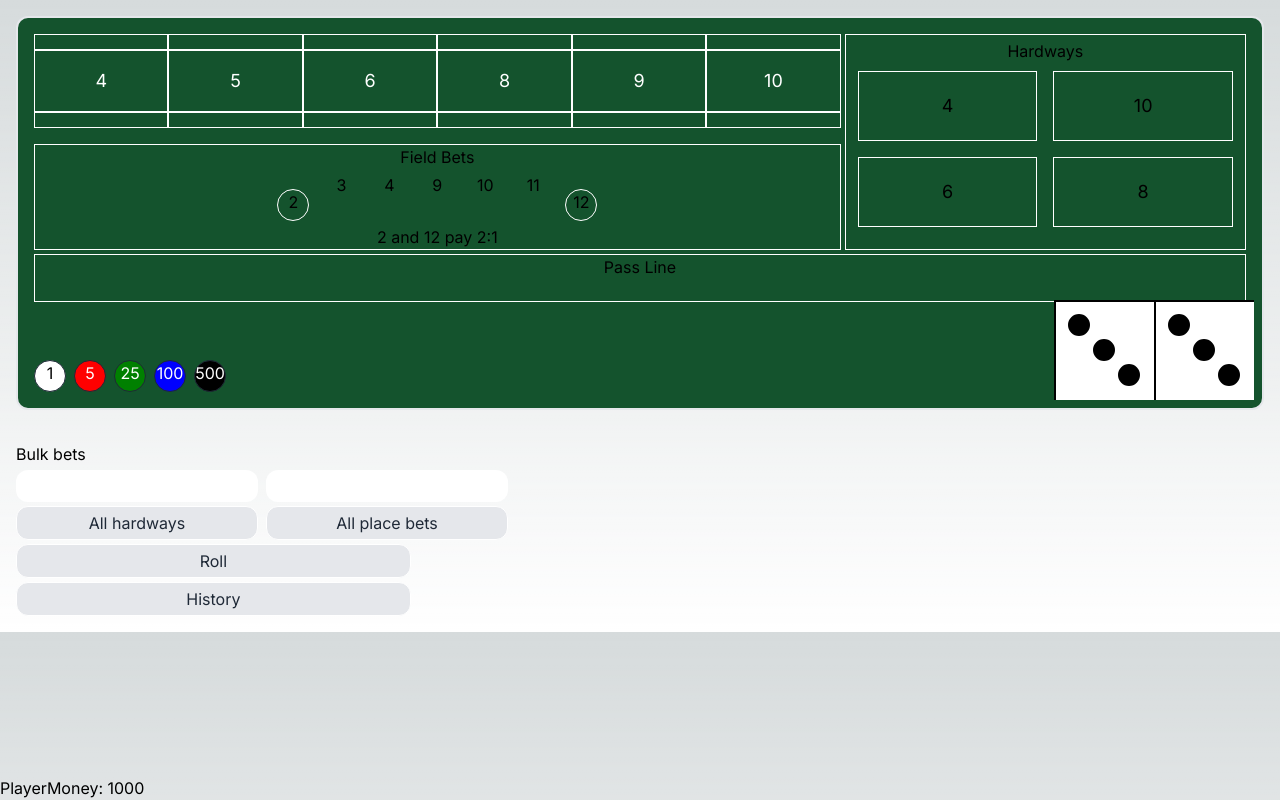
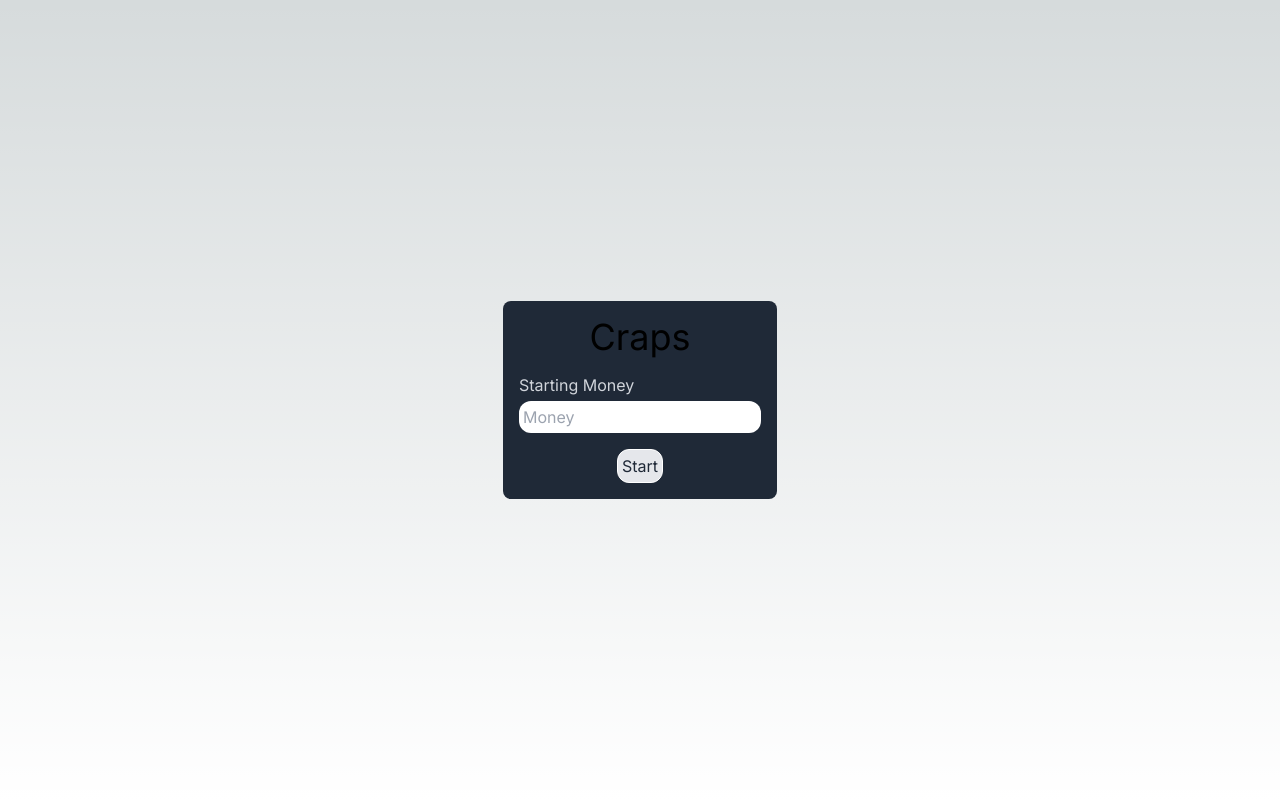
Before and after one commit to ssmith323/craps, a Next.js app: page / in a window 1280 px wide. Built offline with nearby package versions, Linux system fonts and the light colour scheme.

Commit message:
adding money start

```diff
--- a/src/app/component/Mat/PlaceArea/PlaceBets.tsx
+++ b/src/app/component/Mat/PlaceArea/PlaceBets.tsx
@@ -12,8 +12,8 @@ export const PlaceBet: FC<NumberProps> = ({ number, isPoint }) => {
   const { bets, setMoney } = useContext(UserContext)
 
   const removeBet = () => {
-    ;(bets as any)[`setPlace${number}`](null)
-    setMoney((money) => money + ((bets as any)[`place${number}`] ?? 0))
+    bets[`setPlace${number}`](null)
+    setMoney((money) => money + (bets[`place${number}`] ?? 0))
   }
 
   return (
@@ -29,7 +29,7 @@ export const PlaceBet: FC<NumberProps> = ({ number, isPoint }) => {
       </div>
       <Droppable id={`setPlace${number}`}>
         <div className="relative border border-white h-4 w-full">
-          <Chip bet={(bets as any)[`place${number}`]} removeBet={removeBet} />
+          <Chip bet={bets[`place${number}`]} removeBet={removeBet} />
         </div>
       </Droppable>
     </div>
--- /dev/null
+++ b/src/app/component/ProtectedRoute.tsx
@@ -0,0 +1,18 @@
+import { useContext } from 'react'
+import { useRouter } from 'next/navigation'
+import { UserContext } from '../context/UserContext'
+
+const ProtectedRoute = ({ children }: any) => {
+  const { money } = useContext(UserContext)
+  const router = useRouter()
+
+  if (money < 0) {
+    // Redirect to the login page if not authenticated
+    router.push('/')
+    return null
+  }
+
+  return children
+}
+
+export default ProtectedRoute
--- /dev/null
+++ b/src/app/component/reusable/Input.tsx
@@ -0,0 +1,15 @@
+import { ComponentPropsWithoutRef, FC, useId } from 'react'
+
+interface InputProps extends ComponentPropsWithoutRef<'input'> {}
+
+export const Input: FC<InputProps> = ({ children, ...props }) => {
+  const id = useId()
+  return (
+    <div className="flex flex-col space-y-1">
+      <label htmlFor={id} className="text-gray-300">
+        {children}
+      </label>
+      <input id={id} className="text-black rounded-xl p-1" {...props} />
+    </div>
+  )
+}
--- a/src/app/context/ToastProvider.tsx
+++ b/src/app/context/ToastProvider.tsx
@@ -1,3 +1,4 @@
+'use client'
 import { FC, ReactElement, useEffect, useState } from 'react'
 import { ToastContext } from './ToastContext'
 import { Toast } from '../component/reusable/Toast'
--- a/src/app/context/UserProvider.tsx
+++ b/src/app/context/UserProvider.tsx
@@ -1,12 +1,13 @@
-import { FC, ReactElement, useState } from 'react'
+'use client'
+import { FC, ReactNode, useState } from 'react'
 import { UserContext } from './UserContext'
 
 interface UserProviderProps {
-  children: ReactElement<any>
+  children: ReactNode
 }
 
 export const UserProvider: FC<UserProviderProps> = ({ children }) => {
-  const [money, setMoney] = useState(1000)
+  const [money, setMoney] = useState(-1)
   const [fieldBet, setFieldBet] = useState<number | null>(null)
   const [passBet, setPassBet] = useState<number | null>(null)
   const [odds, setOdds] = useState<number | null>(null)
--- a/src/app/layout.tsx
+++ b/src/app/layout.tsx
@@ -2,6 +2,9 @@ import type { Metadata } from 'next'
 import { Inter } from 'next/font/google'
 import './globals.css'
 import { ReactNode } from 'react'
+import clsx from 'clsx'
+import { ToastProvider } from './context/ToastProvider'
+import { UserProvider } from './context/UserProvider'
 
 const inter = Inter({ subsets: ['latin'] })
 
@@ -14,7 +17,11 @@ export const metadata: Metadata = {
 export default function RootLayout({ children }: { children: ReactNode }) {
   return (
     <html lang="en">
-      <body className={inter.className}>{children}</body>
+      <body className={clsx('h-full', inter.className)}>
+        <ToastProvider>
+          <UserProvider>{children}</UserProvider>
+        </ToastProvider>
+      </body>
     </html>
   )
 }
--- a/src/app/page.tsx
+++ b/src/app/page.tsx
@@ -1,15 +1,42 @@
 'use client'
-import { GameProvider } from './context/GameProvider'
-import { ToastProvider } from './context/ToastProvider'
-import { UserProvider } from './context/UserProvider'
+import { useRouter } from 'next/navigation'
+import { useContext, useState } from 'react'
+import { UserContext } from './context/UserContext'
+import { Button } from './component/reusable/Button'
+import { Input } from './component/reusable/Input'
+import { useToast } from './context/ToastContext'
 
 // eslint-disable-next-line space-before-function-paren
 export default function Home() {
+  const router = useRouter()
+  const toast = useToast()
+  const { setMoney } = useContext(UserContext)
+  const [initalMoney, setInitalMoney] = useState<number | undefined>()
+
+  const startGame = () => {
+    if (!initalMoney) {
+      toast.error('Please enter a valid amount of money')
+      return
+    }
+    setMoney(initalMoney)
+    router.push('/table')
+  }
   return (
-    <ToastProvider>
-      <UserProvider>
-        <GameProvider />
-      </UserProvider>
-    </ToastProvider>
+    <div className="flex flex-col items-center justify-center h-screen">
+      <div className="flex flex-col items-center space-y-4 bg-gray-800 p-4 rounded-lg">
+        <div className="text-4xl">Craps</div>
+        <Input
+          type="number"
+          placeholder="Money"
+          onChange={(event) =>
+            setInitalMoney(parseInt(event.currentTarget.value, 10))
+          }
+          value={initalMoney}
+        >
+          Starting Money
+        </Input>
+        <Button onClick={startGame}>Start</Button>
+      </div>
+    </div>
   )
 }
--- /dev/null
+++ b/src/app/table/page.tsx
@@ -0,0 +1,12 @@
+'use client'
+import ProtectedRoute from '../component/ProtectedRoute'
+import { GameProvider } from '../context/GameProvider'
+
+// eslint-disable-next-line space-before-function-paren
+export default function Table() {
+  return (
+    <ProtectedRoute>
+      <GameProvider />
+    </ProtectedRoute>
+  )
+}
```
